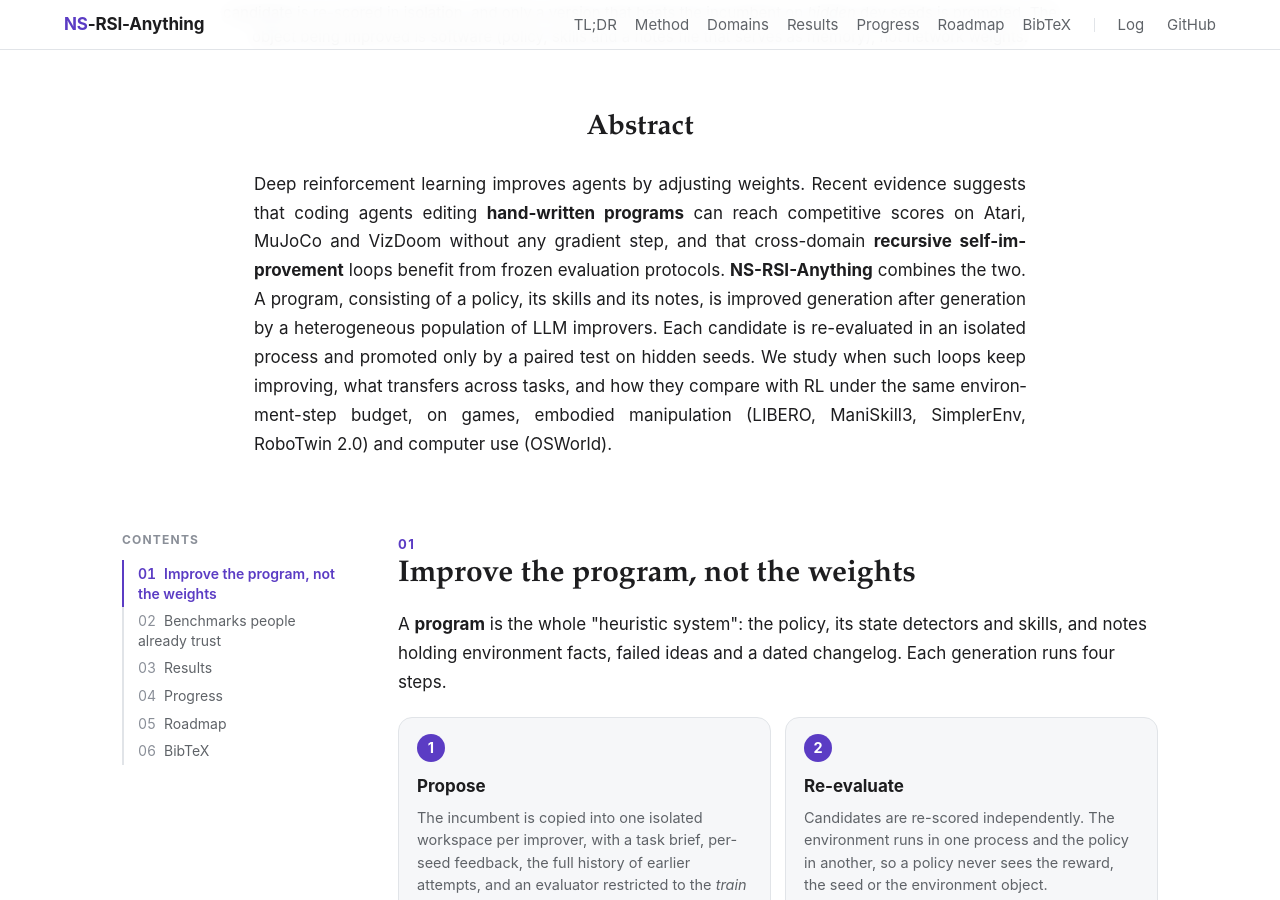
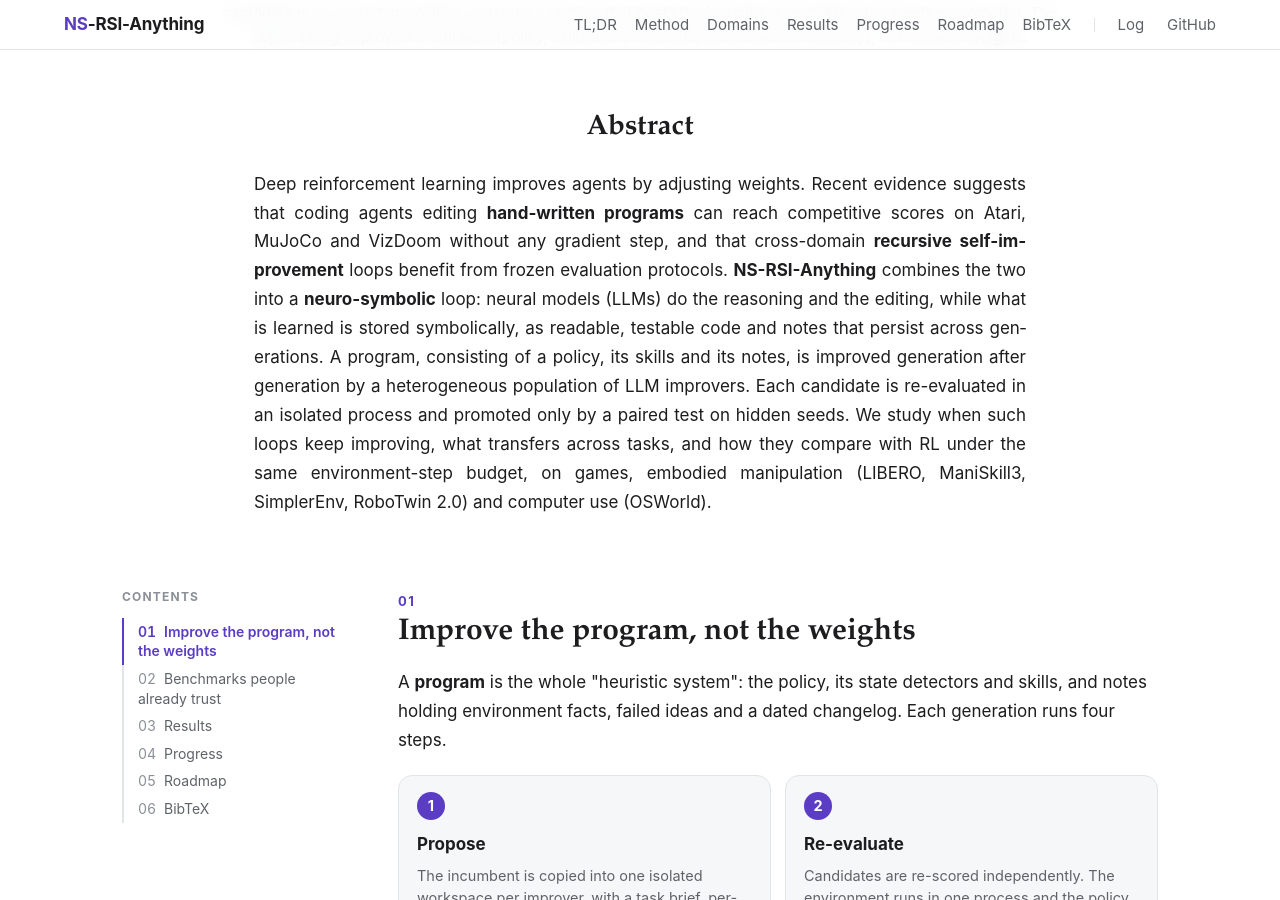
Before and after one commit to SMU-DIGA/drsi-anything-programme, a Jekyll site: the page built from index.html, in a window 1280 px wide and 900 px high, scrolled down 1473 px. Built offline with Jekyll 4.4.1, drawn with Linux system fonts in a browser that asks for light colours; some of the changed text lies outside the part shown.

Commit message:
Retitle: Neuro-Symbolic Recursive Self-Improvement across General Domains
Co-Authored-By: Claude Opus 5.5 <noreply@anthropic.com>
Claude-Session: https://claude.ai/code/session_01C5NxkCLYQEaqT1wrYpLtVi

```diff
--- a/_config.yml
+++ b/_config.yml
@@ -1,5 +1,5 @@
 title: NS-RSI-Anything
-description: Recursive self-improvement of LLM-written programs for games, embodied robotics and computer use.
+description: Neuro-symbolic recursive self-improvement across general domains, from games to embodied robotics and computer use.
 baseurl: /ns-rsi-anything-programme
 url: https://smu-diga.github.io
 repository: SMU-DIGA/ns-rsi-anything-programme
--- a/_layouts/default.html
+++ b/_layouts/default.html
@@ -3,7 +3,7 @@
 <head>
   <meta charset="utf-8">
   <meta name="viewport" content="width=device-width, initial-scale=1">
-  <title>{% if page.title and page.url != "/" %}{{ page.title }} · {% endif %}{{ site.title }}</title>
+  <title>{% if page.title and page.url != "/" %}{{ page.title }} · {{ site.title }}{% else %}{{ site.title }}: Neuro-Symbolic Recursive Self-Improvement across General Domains{% endif %}</title>
   <meta name="description" content="{{ page.summary | default: page.description | default: site.description }}">
   <link rel="stylesheet" href="{{ '/assets/style.css' | relative_url }}">
 </head>
--- a/index.html
+++ b/index.html
@@ -4,9 +4,9 @@ permalink: /
 layout: default
 ---
 <section class="hero">
-  <p class="kicker">Recursive self-improvement · LLM-written programs</p>
+  <p class="kicker">Neural networks write the programs · programs carry the knowledge</p>
   <h1>NS-RSI-Anything</h1>
-  <p class="hero-subtitle">Recursive Self-Improvement of LLM-Written Programs<br>for Games, Embodied Robotics and Computer Use</p>
+  <p class="hero-subtitle">Neuro-Symbolic Recursive Self-Improvement<br>across General Domains</p>
   <p class="affiliation">SMU-DIGA</p>
   <div class="pills">
     <a class="pill" href="{{ '/progress/' | relative_url }}"><svg viewBox="0 0 16 16" aria-hidden="true"><path d="M2 13h12M4 10l3-3 2 2 4-5" fill="none" stroke="currentColor" stroke-width="1.6" stroke-linecap="round" stroke-linejoin="round"/></svg>Progress</a>
@@ -48,7 +48,9 @@ layout: default
   <p>Deep reinforcement learning improves agents by adjusting weights. Recent evidence suggests that coding agents
   editing <strong>hand-written programs</strong> can reach competitive scores on Atari, MuJoCo and VizDoom without
   any gradient step, and that cross-domain <strong>recursive self-improvement</strong> loops benefit from frozen
-  evaluation protocols. <strong>NS-RSI-Anything</strong> combines the two. A program, consisting of a policy, its
+  evaluation protocols. <strong>NS-RSI-Anything</strong> combines the two into a <strong>neuro-symbolic</strong>
+  loop: neural models (LLMs) do the reasoning and the editing, while what is learned is stored symbolically, as
+  readable, testable code and notes that persist across generations. A program, consisting of a policy, its
   skills and its notes, is improved generation after generation by a heterogeneous population of LLM improvers.
   Each candidate is re-evaluated in an isolated process and promoted only by a paired test on hidden seeds. We
   study when such loops keep improving, what transfers across tasks, and how they compare with RL under the same
@@ -175,8 +177,8 @@ layout: default
   <div class="bib-wrap">
     <button class="copy" data-target="#bib">Copy</button>
 <pre class="bibtex" id="bib">@misc{nsrsianything2026,
-  title  = {NS-RSI-Anything: Recursive Self-Improvement of LLM-Written Programs
-            for Games, Embodied Robotics and Computer Use},
+  title  = {NS-RSI-Anything: Neuro-Symbolic Recursive Self-Improvement
+            across General Domains},
   author = {SMU-DIGA},
   year   = {2026},
   howpublished = {\url{https://smu-diga.github.io/ns-rsi-anything-programme/}}
```
Also changed, not shown: README.zh-CN.md (+1 -1 lines), README.md.
